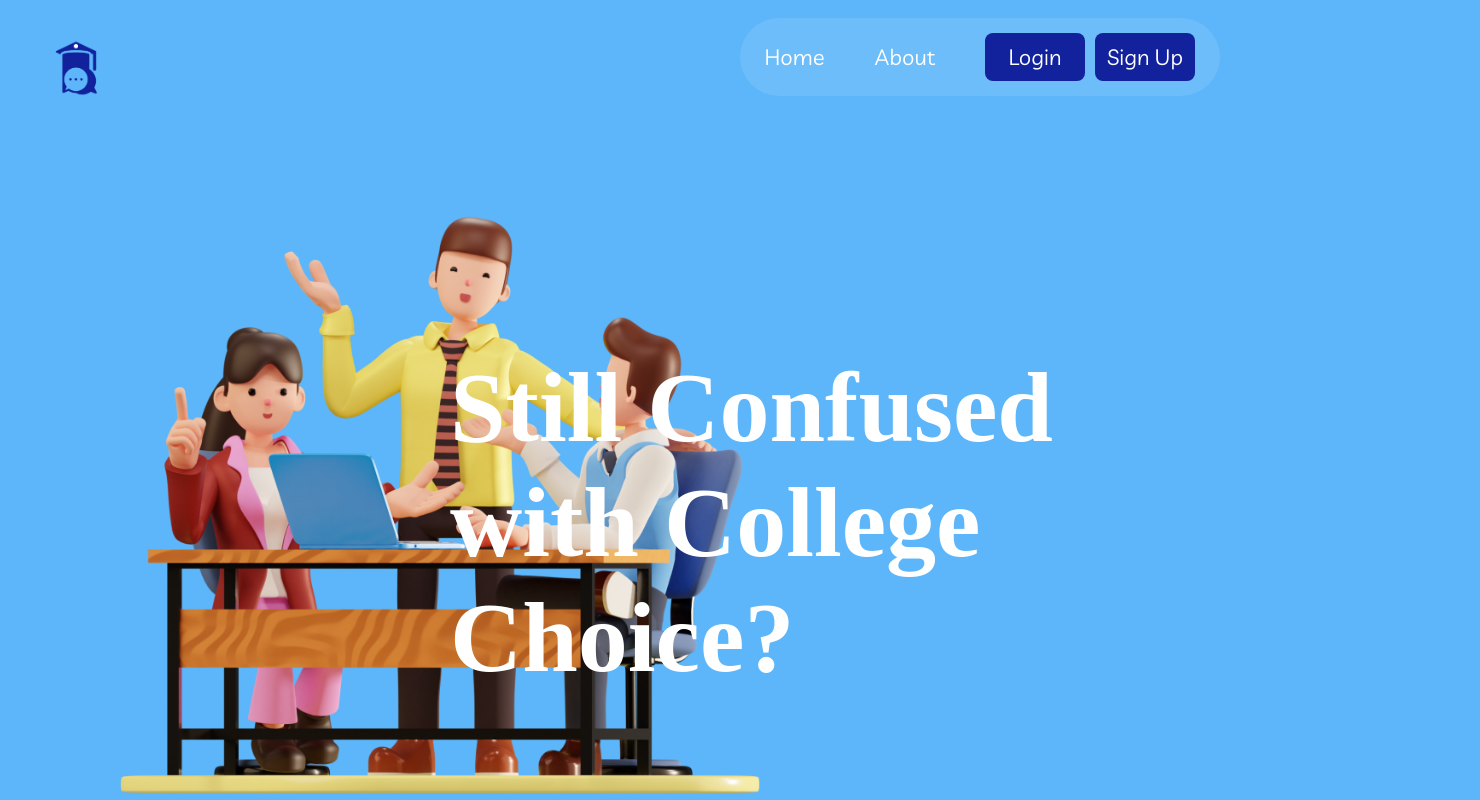
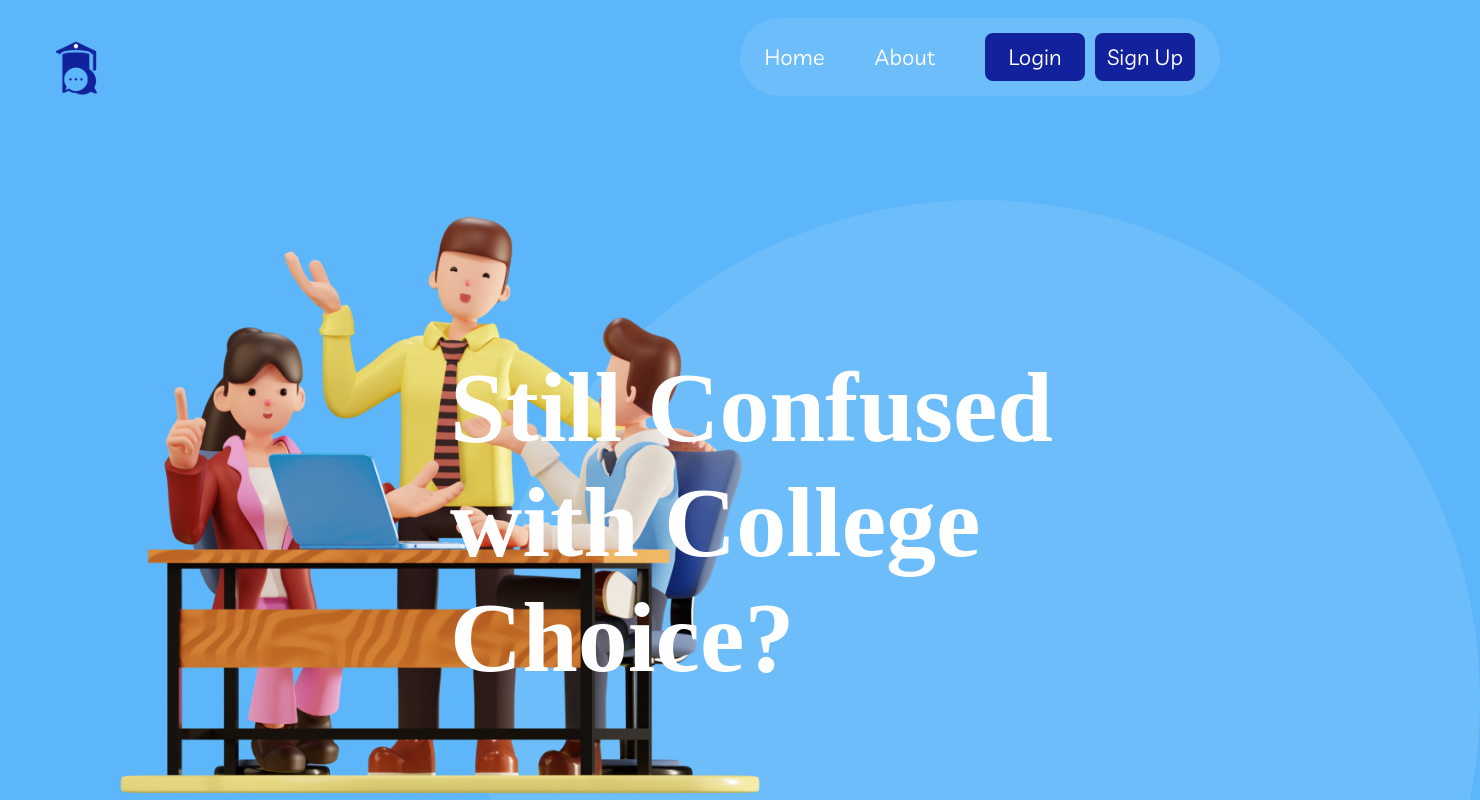
Before and after one commit to Counselllor/Counsellor-Web, a React (Vite) app: page / in a window 1280 px wide. Shown: the top 800 px of the page, 1480 px wide, since content can reach past the window. Built offline with nearby package versions, Linux system fonts and the light colour scheme; a web font is replaced by a local one.

Commit message:
home design complete

```diff
--- a/src/styles/App.css
+++ b/src/styles/App.css
@@ -51,7 +51,18 @@
     right: 8rem;
     font-family: 'ABeeZee';
     font-size: 10rem;
-    /* font-size: 5.5rem; */
     font-weight: bold;
     color: white;
 }
+
+#homeCircle{
+    position: absolute;
+    height: 100rem;
+    width: 100rem;
+    border-radius: 100%;
+    background-color: #6cbdfa;
+    right: -20rem;
+    top: 20rem;
+    overflow: hidden;
+    z-index: -999;
+}
```
